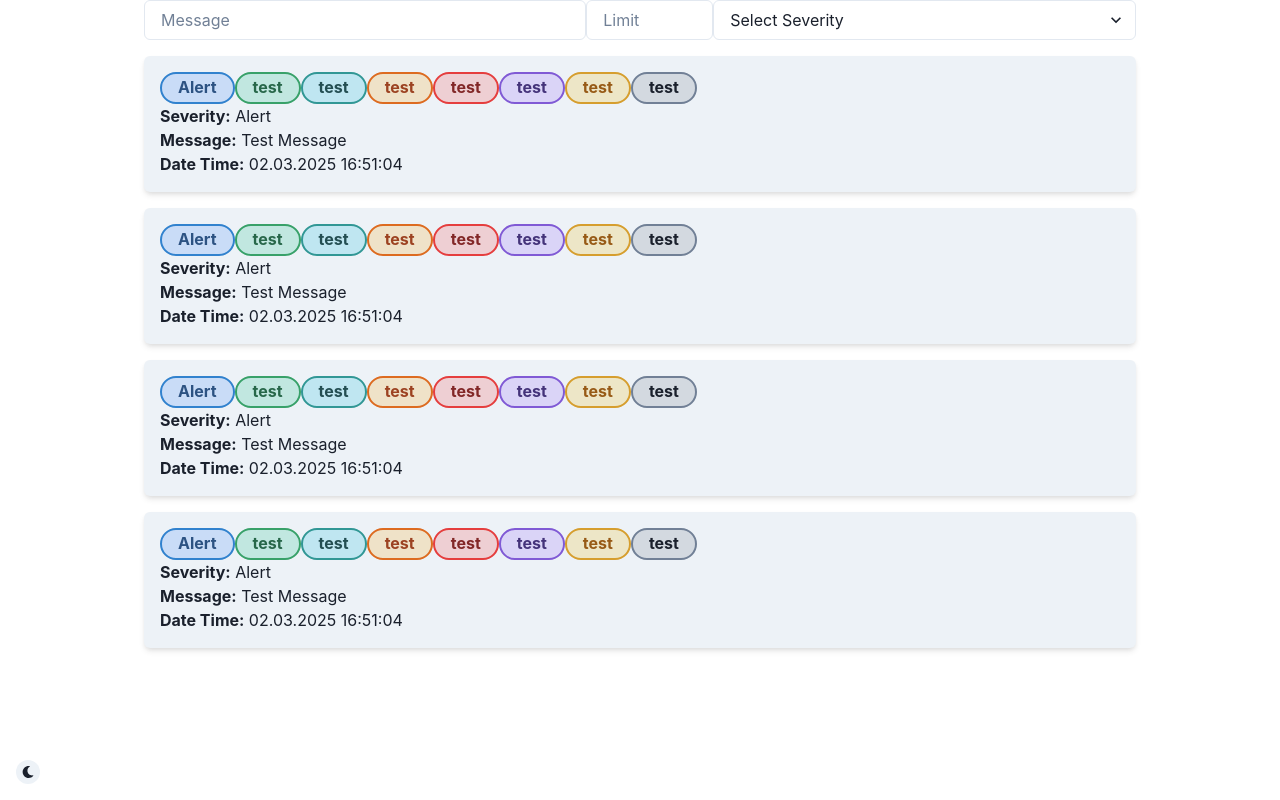
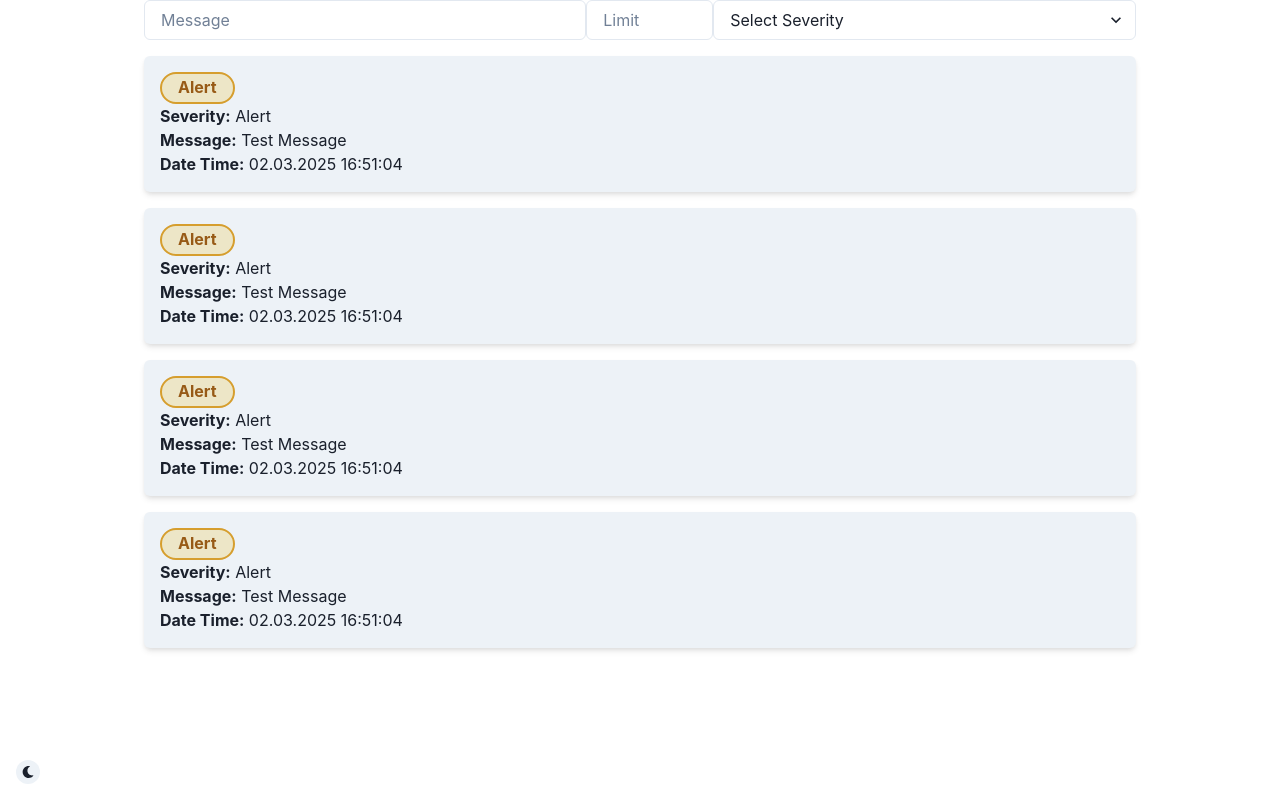
Before and after one commit to DaniDevOfficial/LoggedIn, a React (Vite) app: page /#/logs in a window 1280 px wide. Built offline with nearby package versions, Linux system fonts and the light colour scheme.

Commit message:
color mapping to severites

```diff
--- a/src/components/LoggingDisplay/LogCard.tsx
+++ b/src/components/LoggingDisplay/LogCard.tsx
@@ -1,11 +1,23 @@
 import {Box, useColorMode} from "@chakra-ui/react";
 import {LogEntry as LogEntryType} from "../../pages/Logs";
 import {formatDateTime} from "../../utility/dateTime";
-import {useEffect} from "react";
+import {useEffect, useState} from "react";
 import {PillTag} from "../ui/PillTag.tsx";
+
+const severityColorMapping: Record<string, string> = {
+    debug: 'blue',
+    info: 'green',
+    notice: 'cyan',
+    warning: 'orange',
+    error: 'red',
+    critical: 'purple',
+    alert: 'yellow',
+    emergency: 'black'
+}
 
 export function LogCard({logEntry}: { logEntry: LogEntryType }) {
     const {colorMode} = useColorMode();
+    const [colorSchemeForSeverity, setColorSchemeForSeverity] = useState<string>('');
 
     useEffect(() => {
         try {
@@ -16,6 +28,11 @@ export function LogCard({logEntry}: { logEntry: LogEntryType }) {
         if (logEntry.dateTime) {
             logEntry.dateTime = formatDateTime(logEntry.dateTime);
         }
+
+        if (logEntry.severity) {
+            setColorSchemeForSeverity(severityColorMapping[logEntry.severity.toLowerCase()] ?? '');
+        }
+
     }, []);
 
     return (
@@ -28,15 +45,9 @@ export function LogCard({logEntry}: { logEntry: LogEntryType }) {
                 my={4}
             >
                 {logEntry.severity && (
-                    <PillTag content={logEntry.severity}/>
+                    <PillTag content={logEntry.severity} colorScheme={colorSchemeForSeverity}/>
                 )}
-                <PillTag content={'test'} colorScheme={'green'}/>
-                <PillTag content={'test'} colorScheme={'cyan'}/>
-                <PillTag content={'test'} colorScheme={'orange'}/>
-                <PillTag content={'test'} colorScheme={'red'}/>
-                <PillTag content={'test'} colorScheme={'purple'}/>
-                <PillTag content={'test'} colorScheme={'yellow'}/>
-                <PillTag content={'test'} colorScheme={'black'}/>
+
 
                 <Box>
 
```
